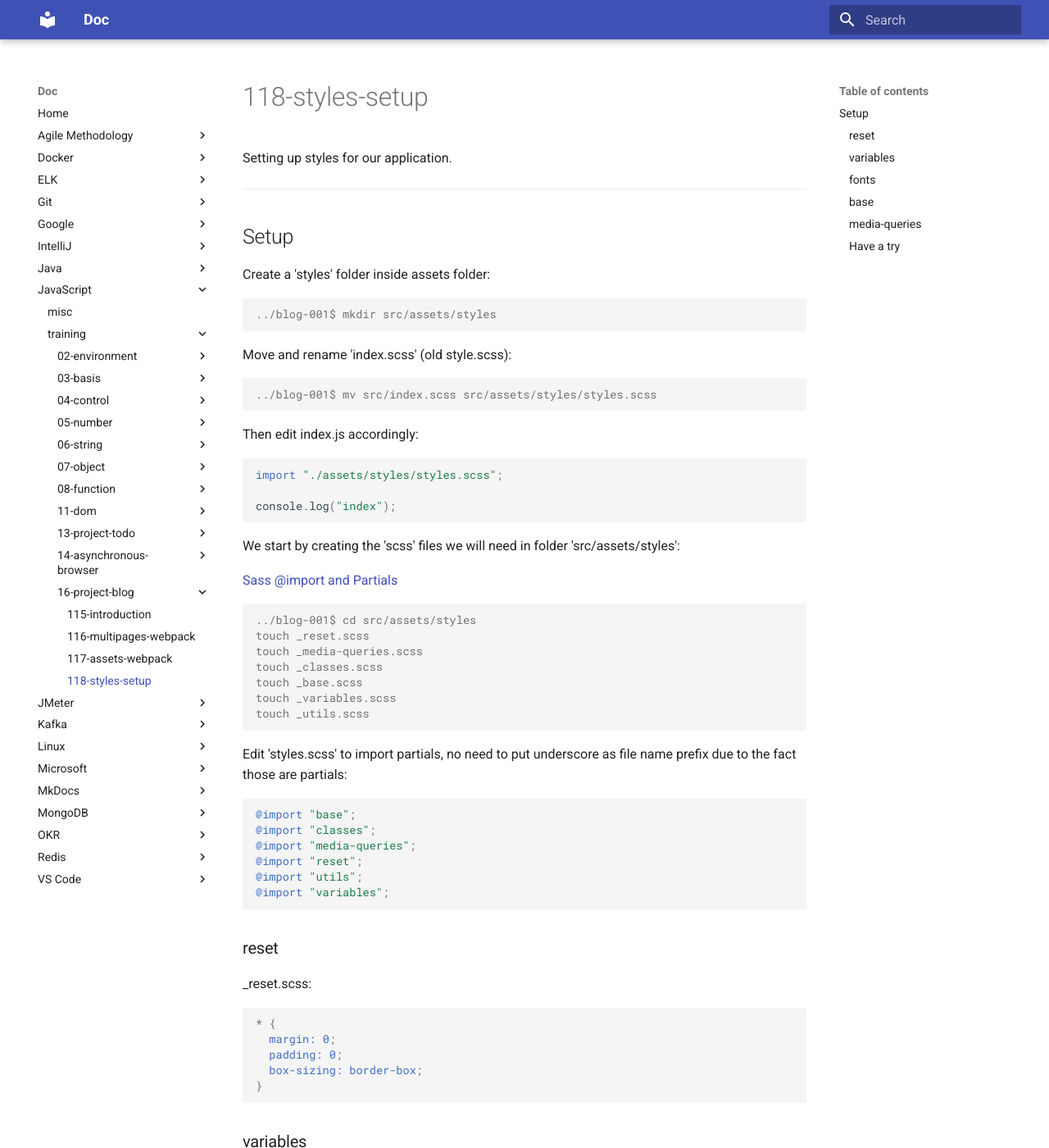
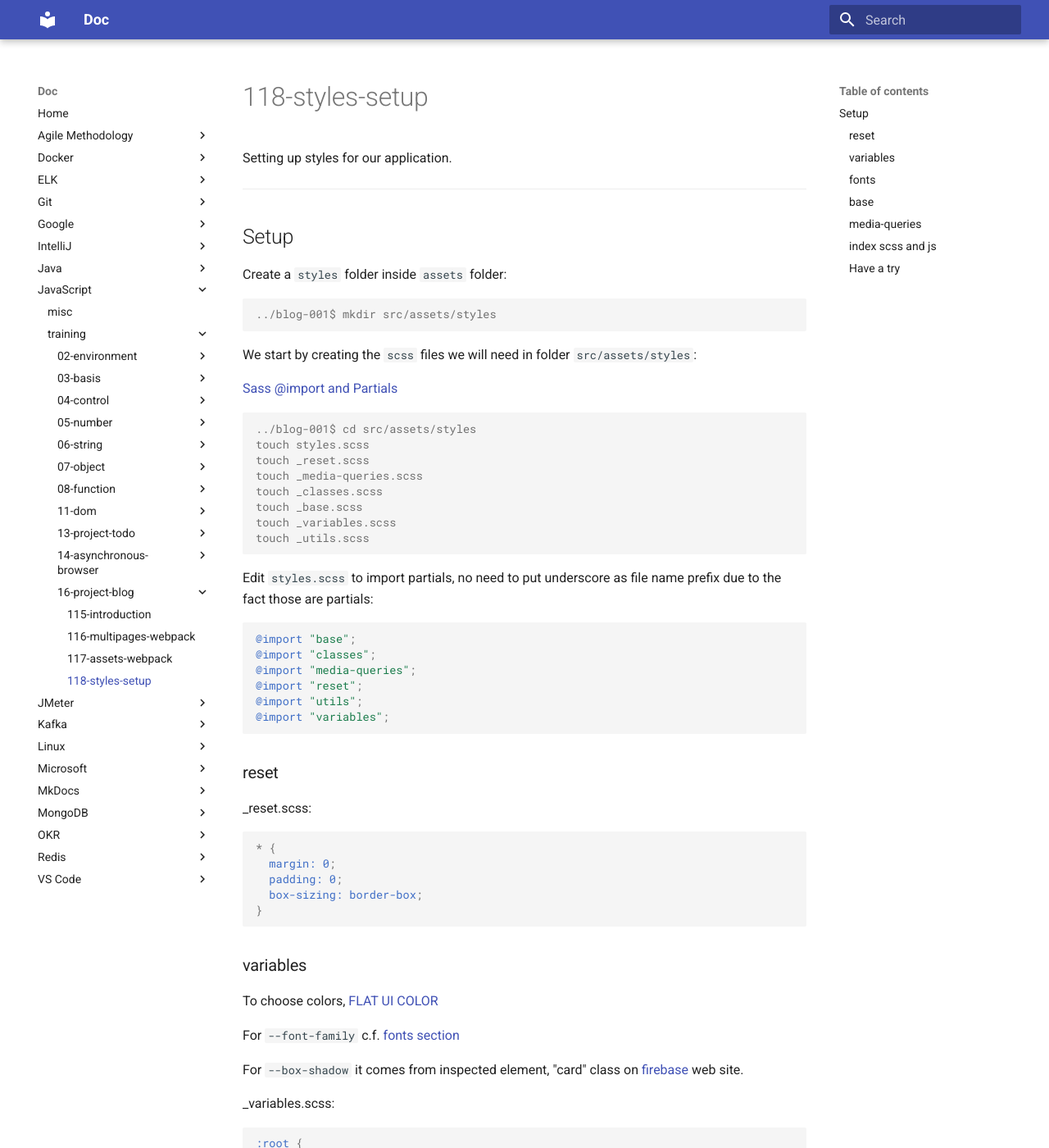
Before and after one commit to oldu73/doc, an MkDocs documentation site: the page built from docs/javascript/training/16-project-blog/118-styles-setup.md, in a window 1280 px wide and 1400 px high. Shown: the whole window at 82% size. Built offline with MkDocs 1.6.1 and Material for MkDocs 9.7.7, drawn with Linux system fonts in a browser that asks for light colours; some of the changed text lies outside the part shown.

Commit message:
js training blog project styles setup fix

````diff
--- a/docs/javascript/training/16-project-blog/118-styles-setup.md
+++ b/docs/javascript/training/16-project-blog/118-styles-setup.md
@@ -6,32 +6,19 @@
 
 ## Setup
 
-Create a 'styles' folder inside assets folder:
+Create a `styles` folder inside `assets` folder:
 
 ```console
 ../blog-001$ mkdir src/assets/styles
 ```
 
-Move and rename 'index.scss' (old style.scss):
-
-```console
-../blog-001$ mv src/index.scss src/assets/styles/styles.scss
-```
-
-Then edit index.js accordingly:
-
-```js
-import "./assets/styles/styles.scss";
-
-console.log("index");
-```
-
-We start by creating the 'scss' files we will need in folder  'src/assets/styles':
+We start by creating the `scss` files we will need in folder  `src/assets/styles`:
 
 [Sass @import and Partials](https://www.w3schools.com/sass/sass_import.php)
 
 ```console
 ../blog-001$ cd src/assets/styles
+touch styles.scss
 touch _reset.scss
 touch _media-queries.scss
 touch _classes.scss
@@ -40,7 +27,7 @@
 touch _utils.scss
 ```
 
-Edit 'styles.scss' to import partials, no need to put underscore as file name prefix due to the fact those are partials:
+Edit `styles.scss` to import partials, no need to put underscore as file name prefix due to the fact those are partials:
 
 ```scss
 @import "base";
@@ -115,7 +102,7 @@
   font-size: 62.5%;
 }
 
-:body {
+body {
   font-size: 1.6rem;
   color: var(--text);
   font-family: var(--font-family);
@@ -194,6 +181,19 @@
 }
 ```
 
+### index scss and js
+
+If `index.scss` file exist at root `src` folder from previous chapter, empty it otherwise create it.
+
+index.js:
+
+```js
+import "./assets/styles/styles.scss";
+import "./index.scss";
+
+console.log("index");
+```
+
 ### Have a try
 
 ```console
````
